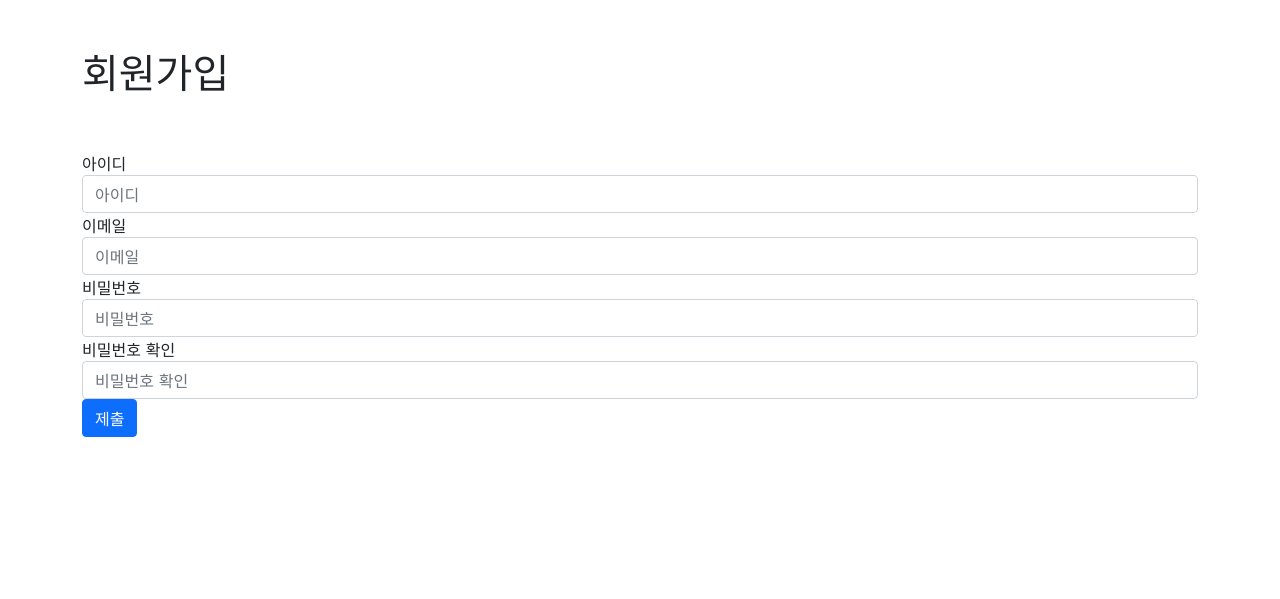
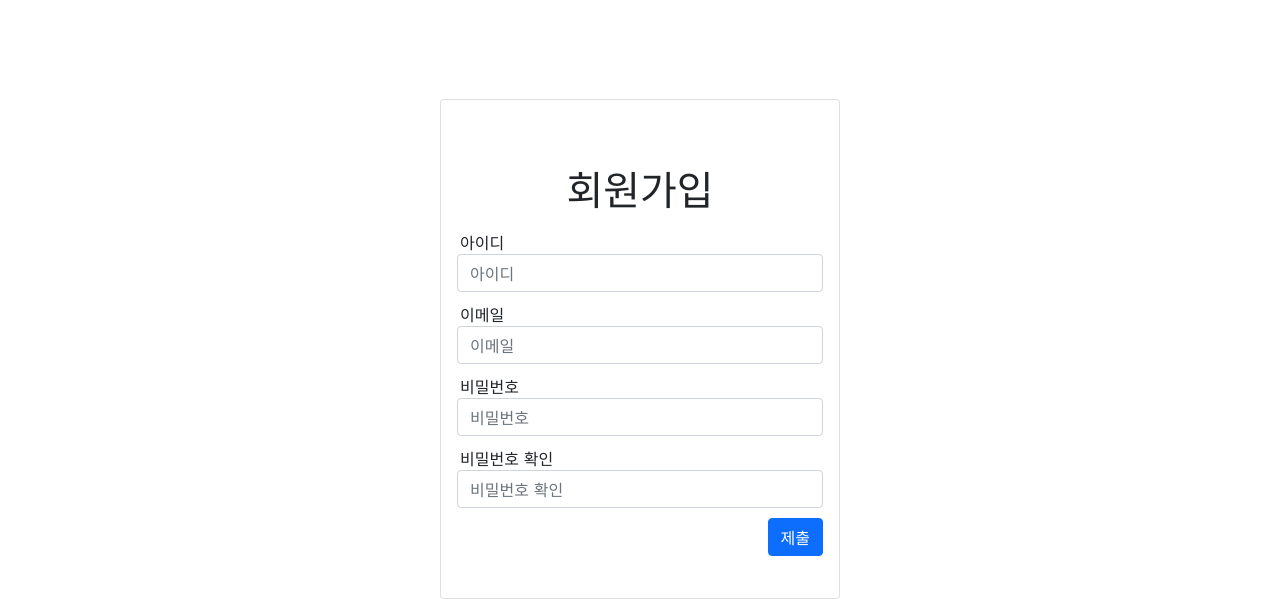
Before and after one commit to peterlah/HanghaeWebtoon, a Flask app: page /register in a window 1280 px wide. Shown: the part 251-850 px from the top of the page. Before the commit the page ends 688 px from the top, so only its background shows below. Run offline with Flask 2, Linux system fonts and the light colour scheme.

Commit message:
2023-03-23 아이콘 추가 및 생성

```diff
--- a/app.py
+++ b/app.py
@@ -23,8 +23,16 @@ def register_post():
     pw_register_receive = request.form.get('password')
     pw_check_receive = request.form.get('re_password')
 
+    # 디비에서 해당 아이디의 사용자 정보를 조회
+    user = db.user.find_one({'username': user_register_receive})
+
+    # 패스워드 검사
     if pw_register_receive != pw_check_receive:
         return jsonify({'msg': '비밀번호가 일치하지 않습니다.'})
+
+    # 아이디 존재 여부 확인
+    if user is not None:
+        return jsonify({'msg': '존재하는 아이디 입니다.'})
 
     doc = {
         'username': user_register_receive,
--- a/templates/register.html
+++ b/templates/register.html
@@ -111,40 +62,49 @@
 
 <body>
     <div class="mytitle">
-        <h1>회원 가입 페이지</h1>
+        <div class="d-grid gap-2 d-md-flex justify-content-md-end" style="margin-bottom: auto; margin-left: auto;">
+            <!-- <p class="h6" style="margin-right: 10px; padding-top: 20px;">사용자이름</p> -->
+            <button type="button" class="btn btn-outline-success btn-sm" style="margin-right: 10px; margin-top: 10px;">로그인</button>
+            <!-- <button type="button" class="btn btn-outline-danger btn-sm" style="margin-right: 10px; margin-top: 10px;">회원가입</button> -->
+        </div>
+        <h1 style="margin-bottom: 100px;">회원 가입 페이지</h1>
     </div>
 
     <div class="container">
+        <div class="card" style="margin-top: 100px; width: 400px; height: 500px; margin-left: auto; margin-right: auto;">
+            <div class="card-body">
+
                 <div class="row mt-5">
-            <h1>회원가입</h1>
+                    <h1 style="text-align: center;">회원가입</h1>
                 </div>
 
                 <div class="col-12">
-            <br><br>
                     <!-- Form 테그 https://m.blog.naver.com/PostView.naver?isHttpsRedirect=true&blogId=heartflow89&logNo=221159929166 -->
                     <form method="POST" action="./register">
-                <div class="form-group">
-                    <label for="user">아이디</label>
+                        <div class="form-group" style="margin-top: 10px;">
+                            <label for="user" style="margin-left: 3px;">아이디</label>
                             <input type="text" class="form-control" id="user" placeholder="아이디" name="user" />
                         </div>
-                <div class="form-group">
-                    <label for="email">이메일</label>
+                        <div class="form-group" style="margin-top: 10px;">
+                            <label for="email" style="margin-left: 3px;">이메일</label>
                             <input type="email" class="form-control" id="email" placeholder="이메일" name="email" />
                         </div>
-                <div class="form-group">
-                    <label for="password">비밀번호</label>
+                        <div class="form-group" style="margin-top: 10px;">
+                            <label for="password" style="margin-left: 3px;">비밀번호</label>
                             <input type="password" class="form-control" id="password" placeholder="비밀번호" name="password" />
                         </div>
-                <div class="form-group">
-                    <label for="re_password">비밀번호 확인</label>
+                        <div class="form-group" style="margin-top: 10px;">
+                            <label for="re_password" style="margin-left: 3px;">비밀번호 확인</label>
                             <input type="password" class="form-control" id="re_password" placeholder="비밀번호 확인"
                                 name="re_password" />
                         </div>
-                <button onclick="register()" type="submit" class="btn btn-primary">제출</button>
+                        <div style="display: flex;">
+                            <button onclick="register()" type="submit" class="btn btn-primary" style="margin-top: 10px; margin-left: auto;">제출</button>
+                        </div>
                     </form>
                 </div>
             </div>
-
+        </div>
+    </div>
 </body>
-
 </html>
```
Also changed, not shown: other parts of templates/register.html (+0 -49 lines), templates/login.html (+20 -56 lines). Lines whose indentation alone changed are shown as unchanged.
